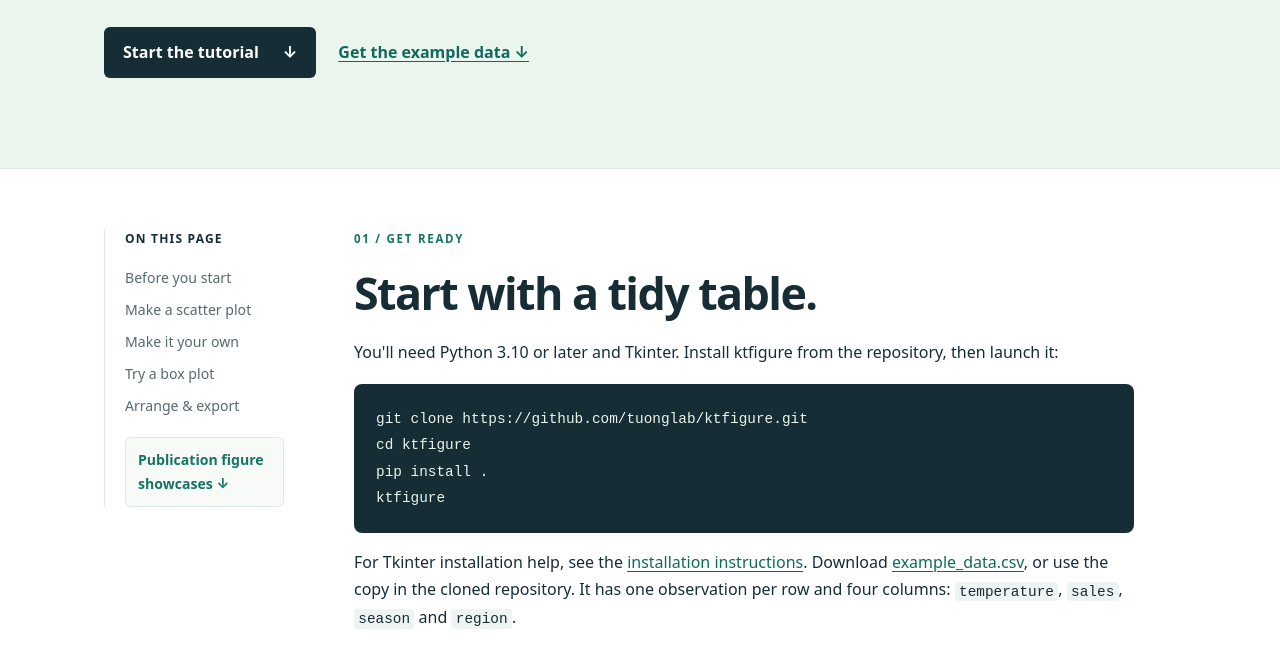
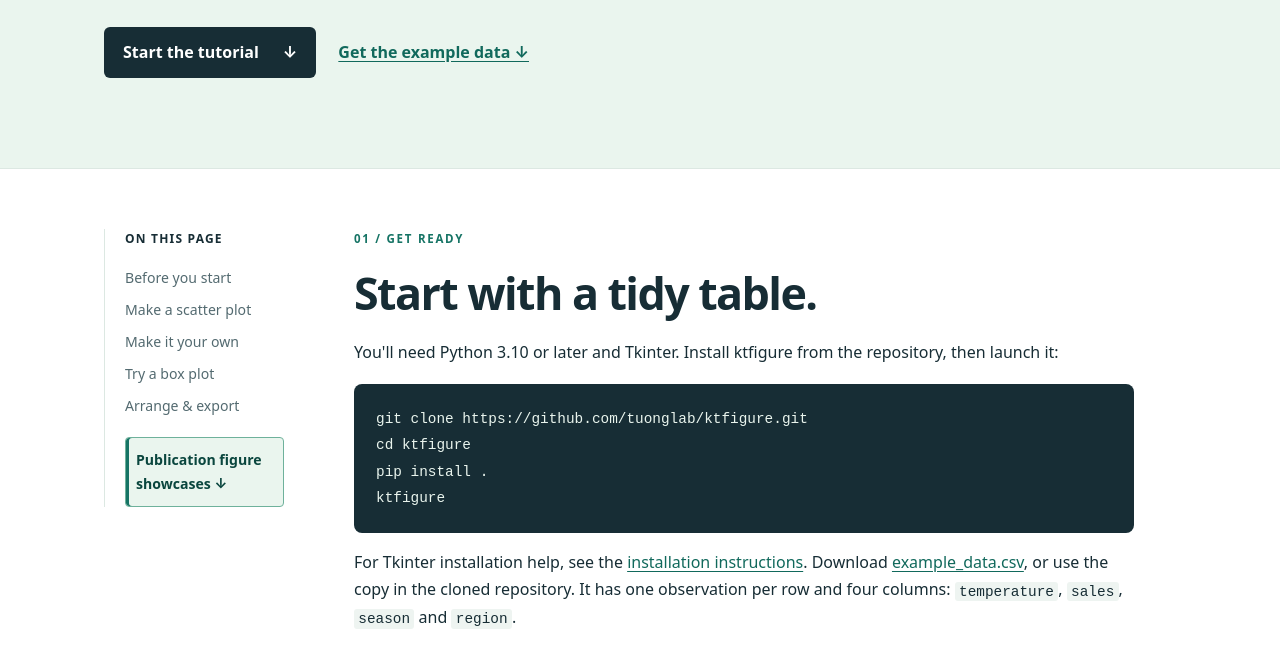
Before and after one commit to tuonglab/ktfigure, a plain HTML site: page docs/getting-started.html in a window 1280 px wide. Shown: the part 451-1104 px from the top of the page. Drawn offline with Linux system fonts and the light colour scheme.

Commit message:
Highlight the current tutorial section
Co-authored-by: copilot-swe-agent[bot] <198982749+Copilot@users.noreply.github.com>

```diff
--- a/docs/motion.js
+++ b/docs/motion.js
@@ -15,3 +15,53 @@ if (!window.matchMedia("(prefers-reduced-motion: reduce)").matches && "Intersect
 
   document.querySelectorAll("[data-reveal]").forEach((element) => observer.observe(element));
 }
+
+const contents = document.querySelector(".contents");
+
+if (contents) {
+  const sections = Array.from(contents.querySelectorAll('a[href^="#"]'))
+    .map((link) => ({
+      link,
+      target: document.getElementById(link.getAttribute("href").slice(1)),
+    }))
+    .filter(({ target }) => target);
+  let scheduled = false;
+
+  function updateCurrentSection() {
+    scheduled = false;
+    const readingLine = Math.min(window.innerHeight * 0.35, 240);
+    let current = null;
+
+    for (const section of sections) {
+      if (section.target.getBoundingClientRect().top <= readingLine) {
+        current = section;
+      }
+    }
+
+    const last = sections[sections.length - 1];
+    if (last && window.innerHeight + window.scrollY >= document.documentElement.scrollHeight - 2) {
+      const bounds = last.target.getBoundingClientRect();
+      if (bounds.top < window.innerHeight && bounds.bottom > 0) current = last;
+    }
+
+    for (const section of sections) {
+      if (section === current) {
+        section.link.setAttribute("aria-current", "location");
+      } else {
+        section.link.removeAttribute("aria-current");
+      }
+    }
+  }
+
+  function scheduleUpdate() {
+    if (!scheduled) {
+      scheduled = true;
+      window.requestAnimationFrame(updateCurrentSection);
+    }
+  }
+
+  window.addEventListener("scroll", scheduleUpdate, { passive: true });
+  window.addEventListener("resize", scheduleUpdate);
+  window.addEventListener("load", scheduleUpdate);
+  scheduleUpdate();
+}
--- a/docs/style.css
+++ b/docs/style.css
@@ -47,6 +47,8 @@ h1 { margin: 16px 0 20px; font-size: clamp(2.8rem, 6vw, 5rem); max-width: 850px;
 .contents a.contents-highlight { margin-top: 16px; padding: 10px 12px; color: var(--teal); font-weight: 700; border: 1px solid var(--line); border-radius: 6px; background: var(--paper); }
 .contents a.contents-highlight:hover { border-color: #9dc8b6; }
 .contents a.contents-highlight:focus-visible { outline: 2px solid var(--teal); outline-offset: 3px; }
+.contents a[aria-current="location"] { color: #0a463e; font-weight: 700; background: #eaf5ee; border-radius: 4px; box-shadow: inset 3px 0 var(--teal); padding-left: 10px; }
+.contents a.contents-highlight[aria-current="location"] { border-color: #6eb19b; }
 .article section { margin-bottom: 75px; scroll-margin-top: 25px; }
 h2 { font-size: clamp(2rem, 4vw, 2.8rem); margin: 12px 0 20px; }
 h3 { font-size: 1.1rem; margin: 0 0 10px; }
```
